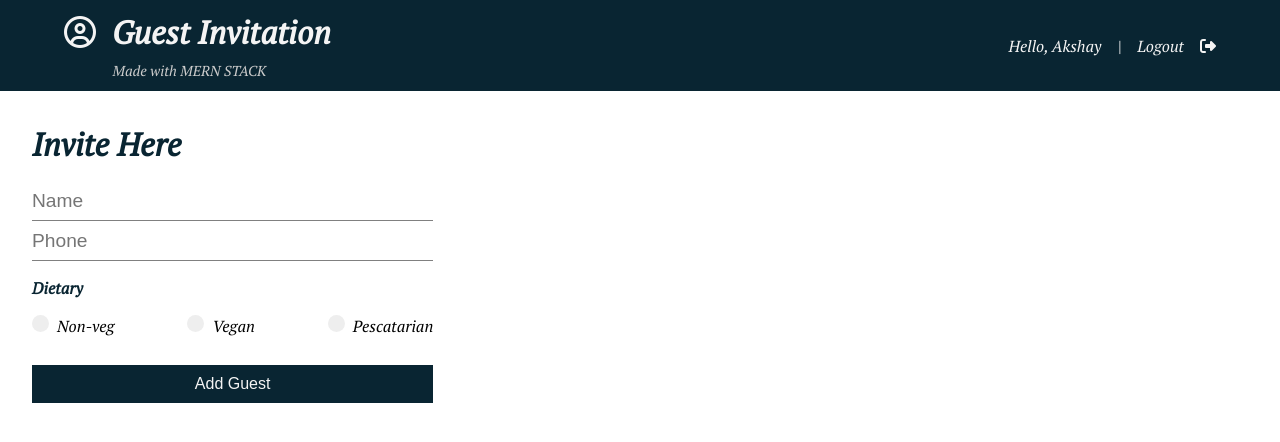
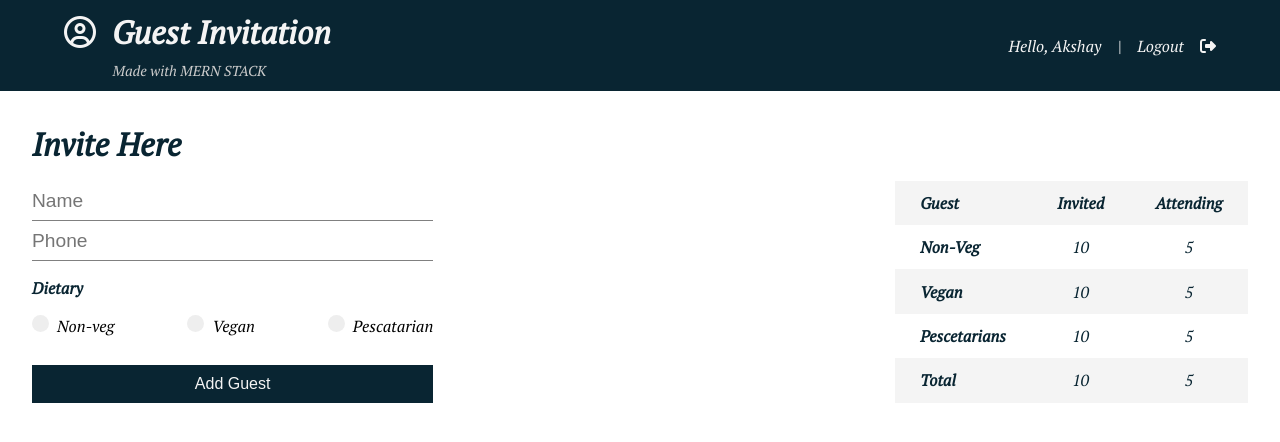
Before and after one commit to akshaydonhe12/Guest-Invitation-MERN, a React (Create React App) app in the folder client/: page / in a window 1280 px wide. Shown: the top 442 px of the page. Built offline with nearby package versions, Linux system fonts and the light colour scheme.

Commit message:
Guest-counter-table

```diff
--- /dev/null
+++ b/client/src/components/guest/GuestCounter.js
@@ -0,0 +1,38 @@
+import React from 'react'
+
+const GuestCounter = () => {
+  return (
+    <div>
+    <table>
+      <tbody>
+        <tr>
+          <th>Guest</th>
+          <th>Invited</th>
+          <th>Attending</th>
+        </tr>
+        <tr>
+          <th>Non-Veg</th>
+          <td>10</td>
+          <td>5</td>
+        </tr>
+        <tr>
+          <th>Vegan</th>
+          <td>10</td>
+          <td>5</td>
+        </tr><tr>
+          <th>Pescetarians</th>
+          <td>10</td>
+          <td>5</td>
+        </tr>
+        <tr>
+          <th>Total</th>
+          <td>10</td>
+          <td>5</td>
+        </tr>
+      </tbody>
+    </table>
+  </div>
+  )
+}
+
+export default GuestCounter
--- a/client/src/components/pages/Home.js
+++ b/client/src/components/pages/Home.js
@@ -1,11 +1,14 @@
 import React from 'react';
 import GuestForm from '../guest/GuestForm';
+import GuestCounter from '../guest/GuestCounter';
+
 
 const Home = () => {
   return (
     <div className="app-container">
       <div className="main">
       <GuestForm />
+      <GuestCounter />
       </div>
     </div>
   )
```
